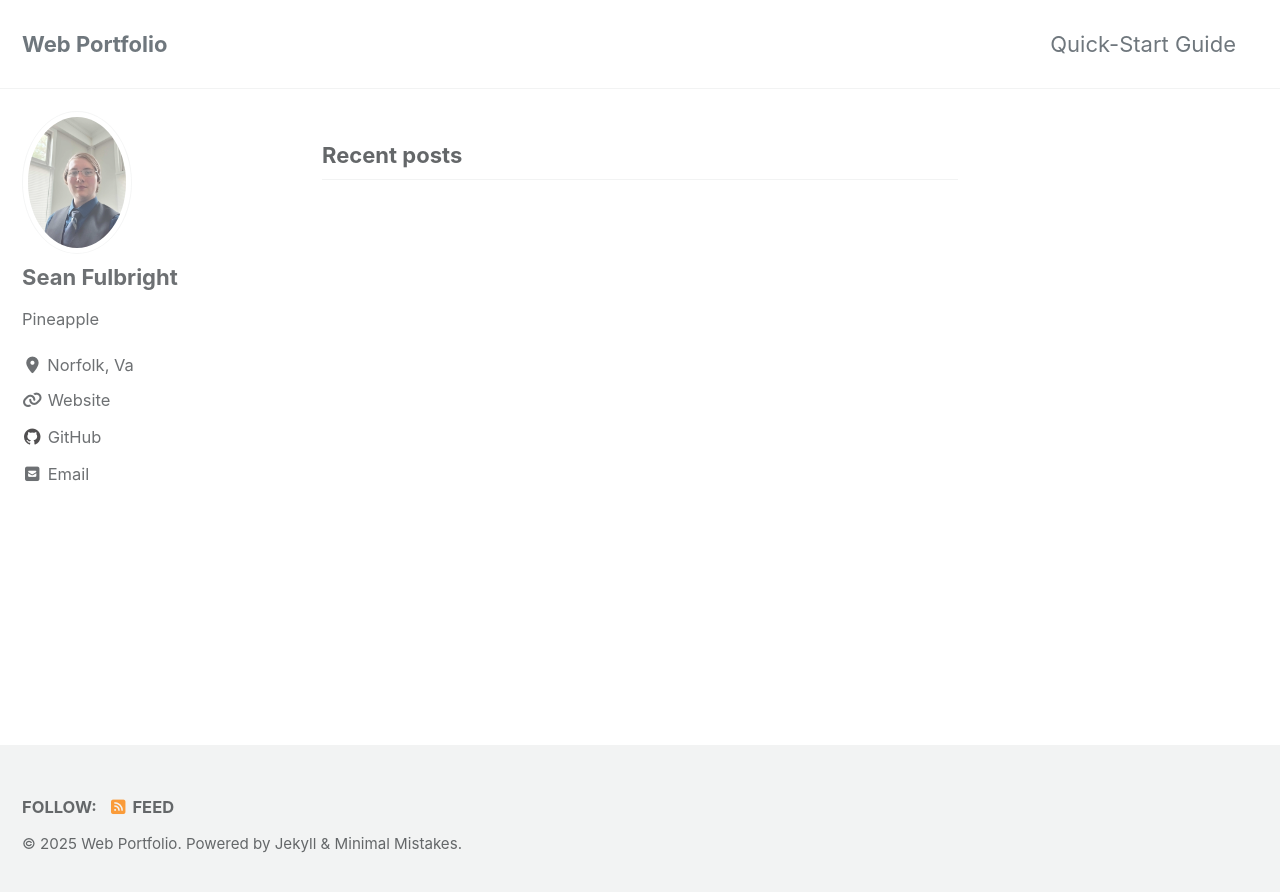
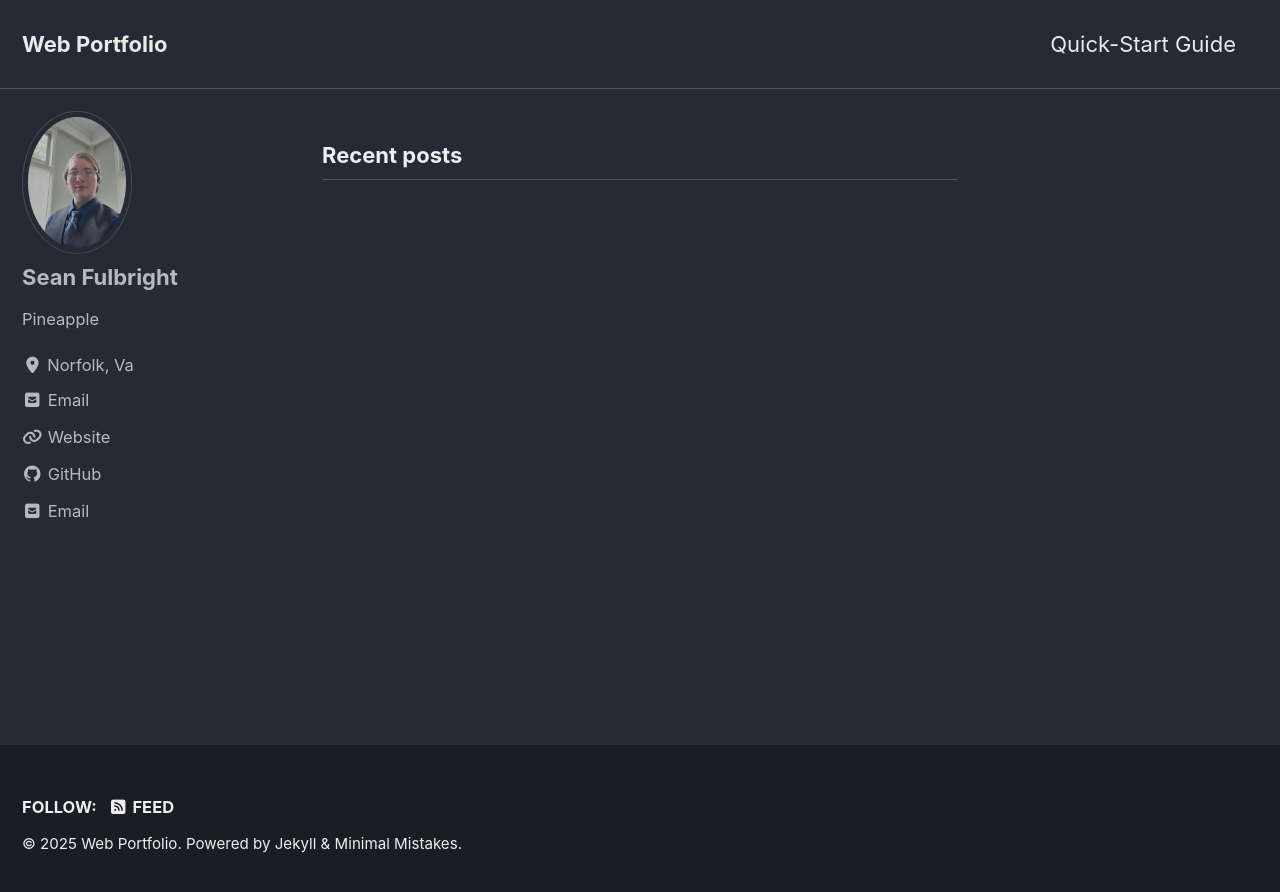
Before and after one commit to cs-sfulb001/cssfulb001.github.io, a Jekyll site: the page built from index.html, in a window 1280 px wide. Shown: the top 892 px of the page. Built offline with Jekyll 4.4.1, drawn with Linux system fonts in a browser that asks for light colours; cached includes are drawn as plain includes; the list of posts is cut into pages by our own code.

Commit message:
Update _config.yml

```diff
--- a/_config.yml
+++ b/_config.yml
@@ -10,9 +10,9 @@
 # Review documentation to determine if you should use `theme` or `remote_theme`
 # https://mmistakes.github.io/minimal-mistakes/docs/quick-start-guide/#installing-the-theme
 
-# theme                  : "minimal-mistakes-jekyll"
+theme                  : "minimal-mistakes-jekyll"
 # remote_theme           : "mmistakes/minimal-mistakes"
-minimal_mistakes_skin    : "default" # "air", "aqua", "contrast", "dark", "dirt", "neon", "mint", "plum", "sunrise"
+minimal_mistakes_skin    : "dark" # "air", "aqua", "contrast", "default", "dirt", "neon", "mint", "plum", "sunrise"
 
 # Site Settings
 locale                   : "en-US"
@@ -121,7 +121,7 @@ author:
   links:
     - label: "Email"
       icon: "fas fa-fw fa-envelope-square"
-      # url: "mailto:your.name@email.com"
+      url: "mailto:snfulbright@gmail.com"
     - label: "Website"
       icon: "fas fa-fw fa-link"
       url: "https://cs-sfulb001.github.io/cssfulb001.github.io/"
```
